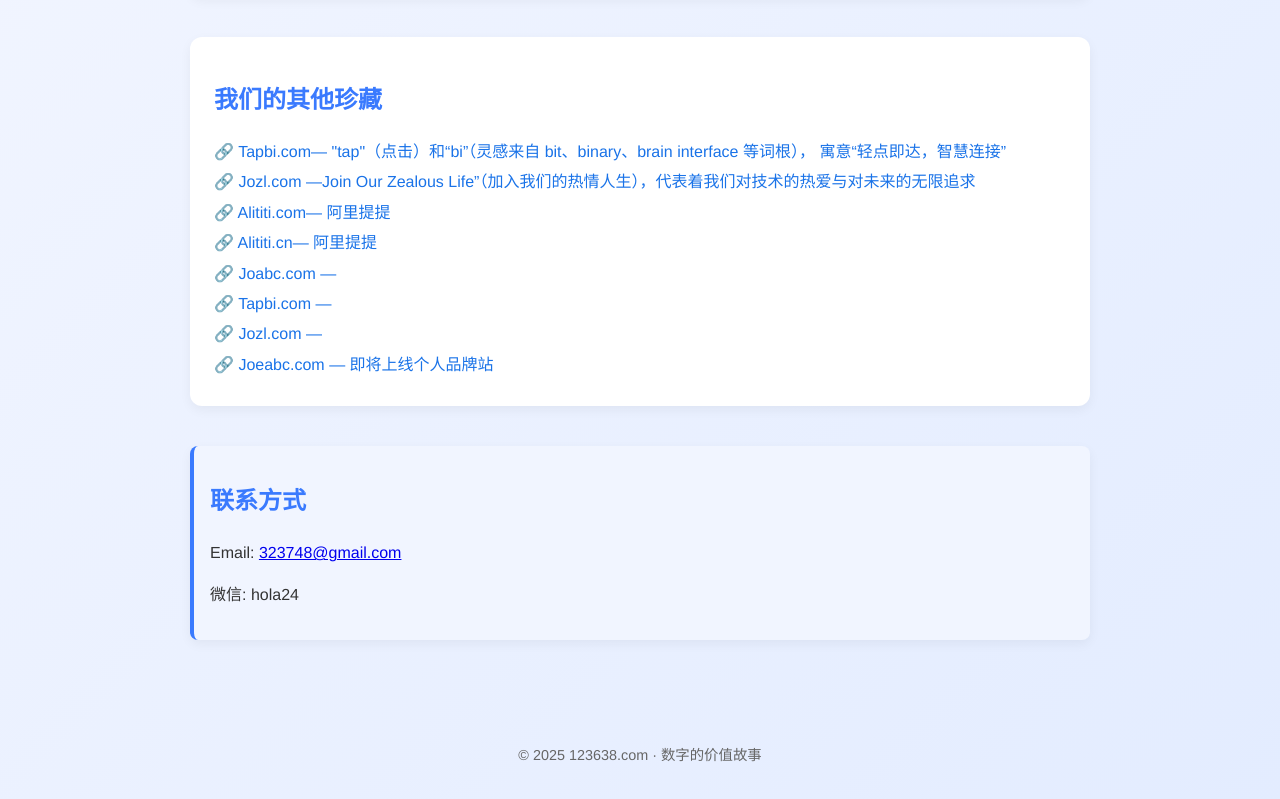
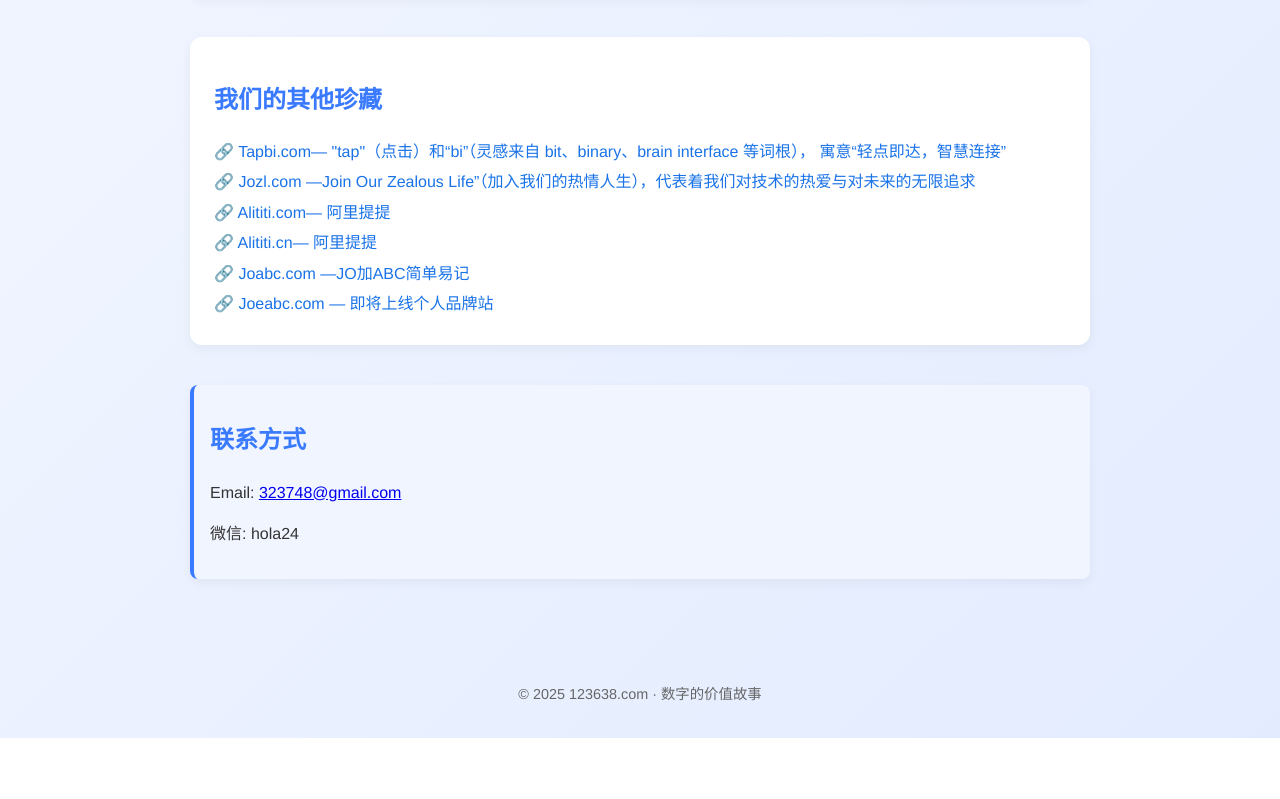
Before and after one commit to alititi-jackie/123638-site, a plain HTML site: page index.html in a window 1280 px wide. Shown: the part 891-1690 px from the top of the page. After the commit the page ends 1629 px from the top, so only its background shows below. Drawn offline with Linux system fonts and the light colour scheme.

Commit message:
Update index.html

```diff
--- a/index.html
+++ b/index.html
@@ -104,9 +104,7 @@
         <a href="https://jozl.com" target="_blank">🔗 Jozl.com —Join Our Zealous Life”（加入我们的热情人生），代表着我们对技术的热爱与对未来的无限追求</a>
         <a href="https://alititi.com" target="_blank">🔗 Alititi.com— 阿里提提</a>
         <a href="https://alititi.cn" target="_blank">🔗 Alititi.cn— 阿里提提</a>
-        <a href="https://joabc.com" target="_blank">🔗 Joabc.com —</a>
-        <a href="https://tapbi.com" target="_blank">🔗 Tapbi.com —</a>
-        <a href="https://jozl.com" target="_blank">🔗 Jozl.com —</a>
+        <a href="https://joabc.com" target="_blank">🔗 Joabc.com —JO加ABC简单易记</a>
         <a href="https://joeabc.com" target="_blank">🔗 Joeabc.com — 即将上线个人品牌站</a>
       </div>
     </section>
```
